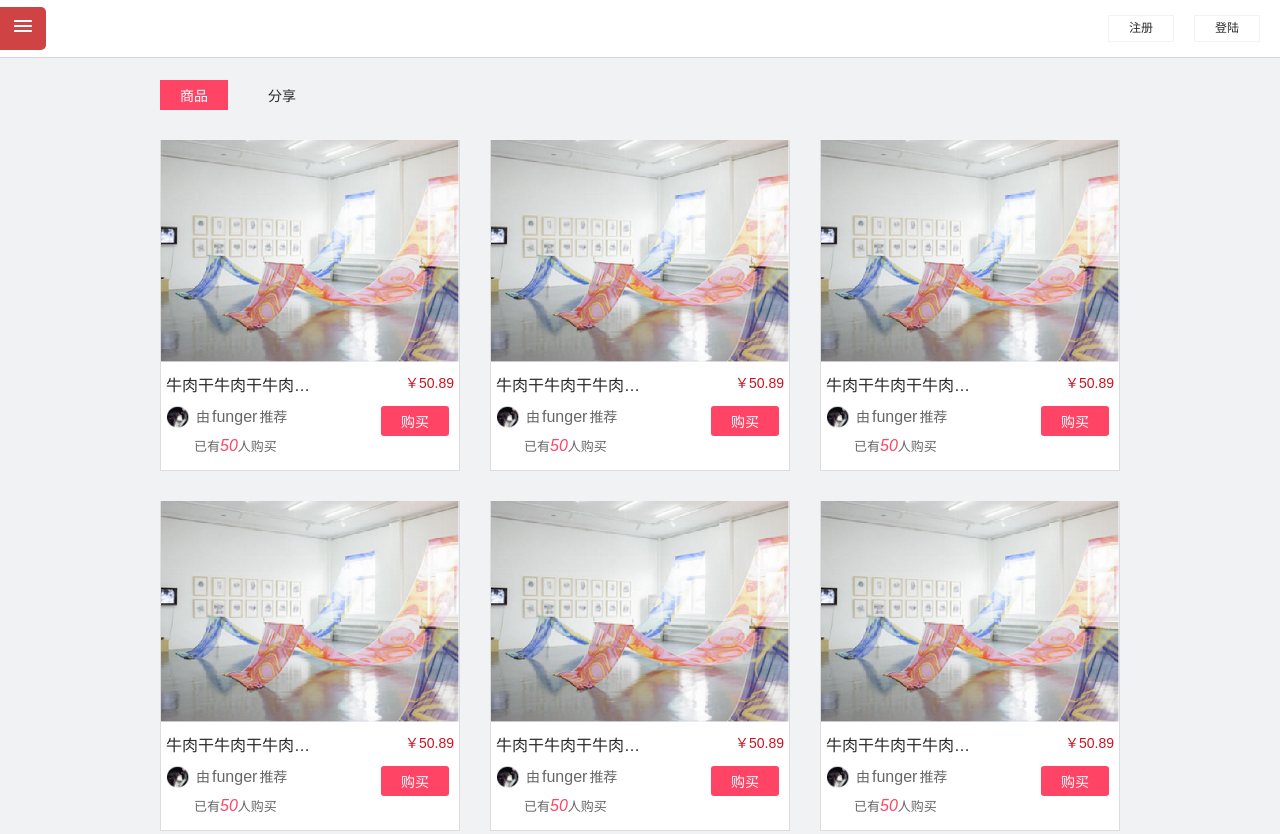
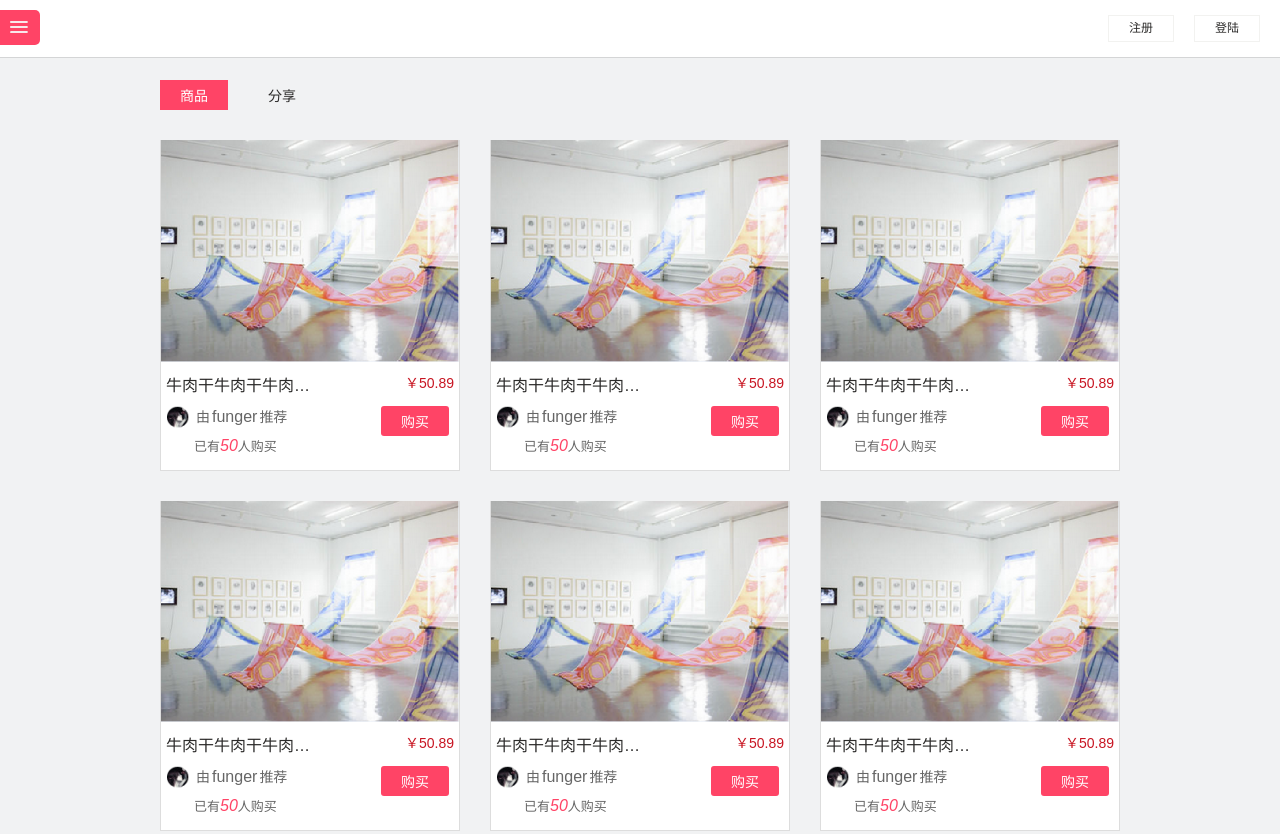
Before and after one commit to lrfun/my-project, a plain HTML site: page index.html in a window 1280 px wide. Shown: the top 834 px of the page. Drawn offline with Linux system fonts and the light colour scheme.

Commit message:
update
统一色调

```diff
--- a/css/main.css
+++ b/css/main.css
@@ -12,8 +12,8 @@ body{background: #F1F2F3;font-family: "Microsoft YaHei","Arial";}
 .sub_nav li:hover{background: #D04344; }
 .sub_nav li a{font-size:13px;color: #999 ;padding: 15px 120px 15px 40px;display: inline-block;width: 30px;}
 .sub_nav li a:hover{color: #fff;}
-.navBar .slide{background: #D04344;border-bottom-right-radius: 5px;border-top-right-radius: 5px;float: left;margin-top: 7px;}
-.slide img{display: inline-block;padding: 10px 10px;}
+.navBar .slide{background: #FF4466;border-bottom-right-radius: 5px;border-top-right-radius: 5px;float: left;margin-top: 10px;height: 35px;width: 40px;}
+.slide img{display: inline-block;/*padding:8px 8px 6px 8px;*/margin: 8px 8px 7px 6px;}
 .container{max-width: 960px;margin: 80px auto 0;}
 .container .content{width: 100%;}
 .content .tab{width: 100%;}
--- a/index.html
+++ b/index.html
@@ -24,7 +24,7 @@
 			</ul>
 		</nav>
 		<div class="slide">
-			<img src="./images/img_1.png" alt="">
+			<img src="./images/img_1_1.png" alt="">
 		</div>
 	</div>
 	<section class="container">
@@ -301,7 +301,7 @@
 
 	<!-- 回顶部 -->
 	<div class="backTop">
-		<img src="./images/img_4.png">
+		<img src="./images/img_4_1.png">
 	</div>
 
 	<!-- 弹出窗-注册 -->
```
Also changed, not shown: detail.html (+2 -2 lines), images/img_1_1.png (added), images/img_4.png, images/img_4_1.png (added).
